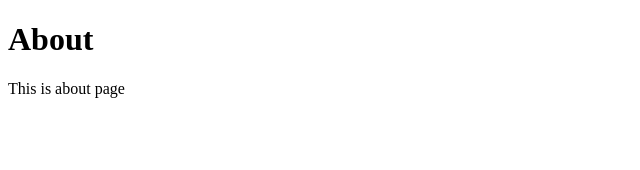
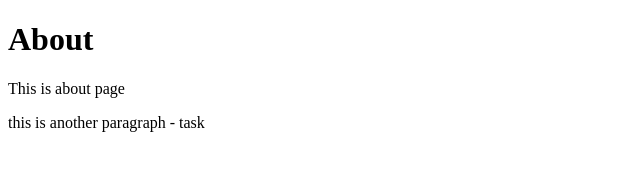
Before and after one commit to Ijaczek/StayAtHomeCodingCampProject01v01, a plain HTML site: page about.html in a window 1280 px wide. Shown: the whole page, without its empty margins (0-640 px from the left). Drawn offline with Linux system fonts and the light colour scheme.

Commit message:
Added more details to the About page

```diff
--- a/about.html
+++ b/about.html
@@ -8,5 +8,6 @@
 <body>
     <h1>About</h1>
     <p>This is about page</p>
+    <p>this is another paragraph - task</p>
 </body>
 </html>
```
